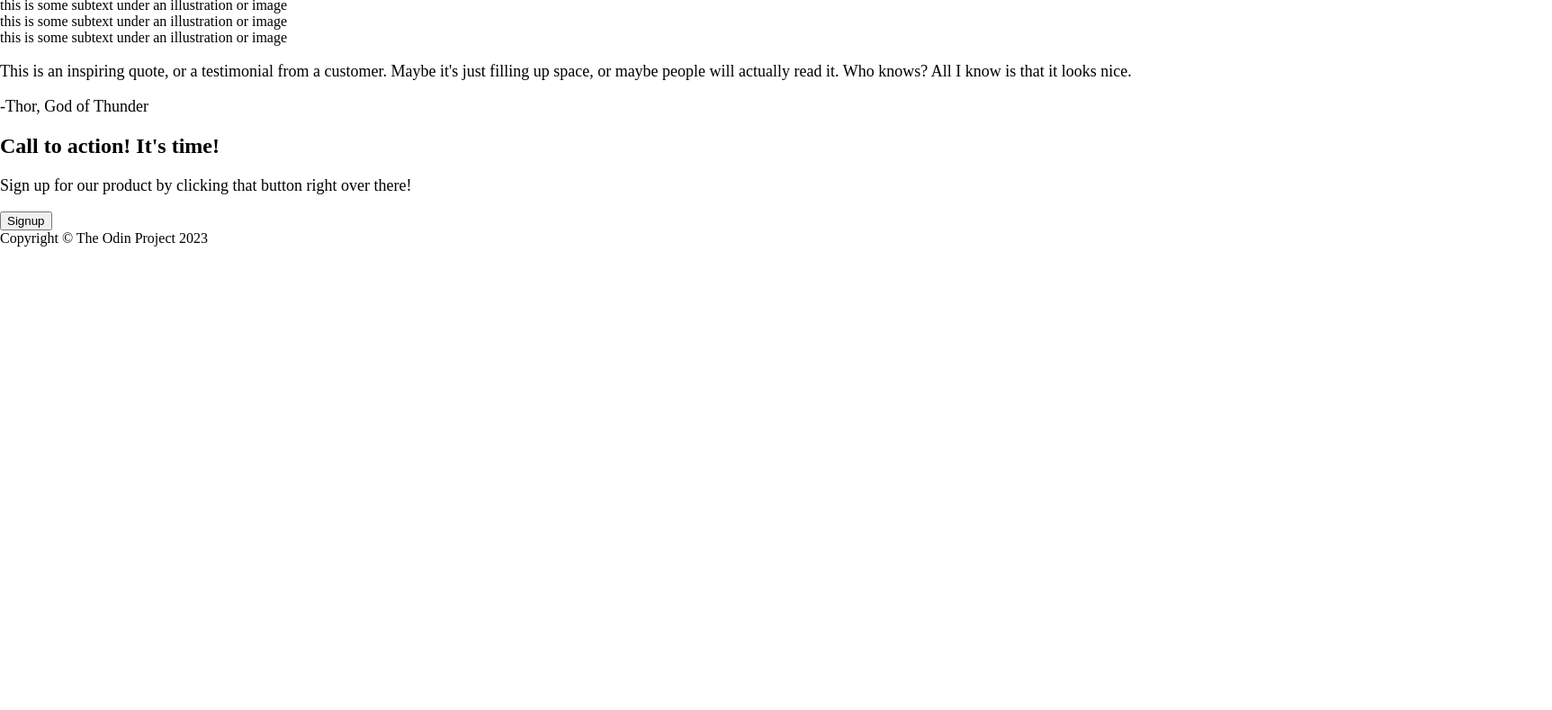
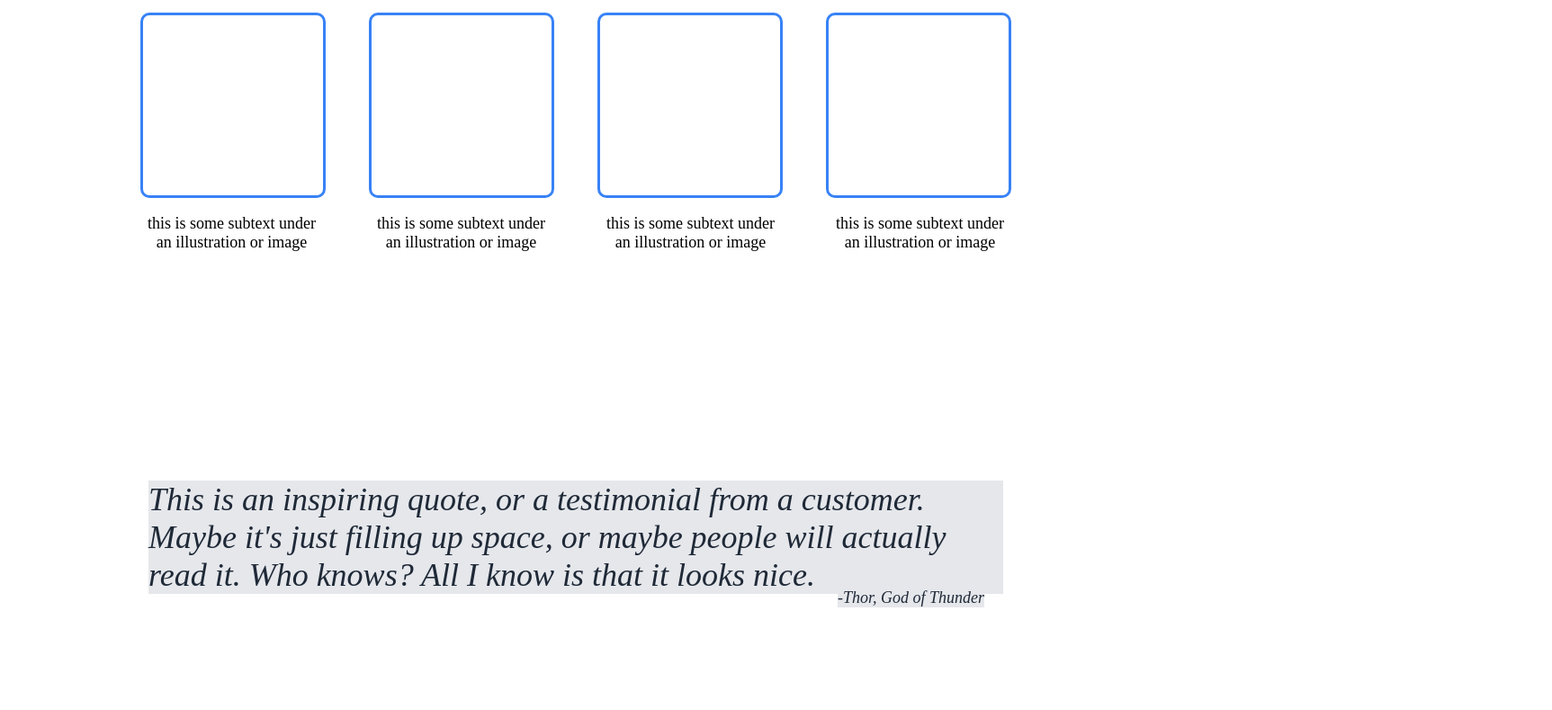
Before and after one commit to WilliamHill11/Landing-Page-, a plain HTML site: page index.html in a window 1280 px wide. Shown: the part 588-1377 px from the top of the page at 90% size, 1725 px wide, since content can reach past the window. Before the commit the page ends 862 px from the top, so only its background shows below. Drawn offline with Linux system fonts and the light colour scheme.

Commit message:
Added all CSS styling

```diff
--- a/index.html
+++ b/index.html
@@ -18,36 +18,45 @@
             </ul>
         </div>
         <div class="headerContent">
-            <h1>This website is awesome
+            <h1> This website is awesome
                 <p>This website has some subtext that goes here under the main title. It's a smaller font and the color is lower contrast</p>
-                <button>Sign up</button>
+                <button class="firstButton">Sign up</button>
             </h1>
             <img
                 src="https://www.cdc.gov/healthypets/images/pets/cute-dog-headshot.jpg?_=42445"
                 alt="picture"
-                width="450px"
-                height="250px"
+                width="600px"
+                height="225px"
                 >
         </div>
     </div>
     <div class="body">
+        <h2>Some random Information</h2>
         <div class="box1">
-            <h2>Some random Information</h2>
-            <div class="card">this is some subtext under an illustration or image</div>
-            <div class="card">this is some subtext under an illustration or image</div>
-            <div class="card">this is some subtext under an illustration or image</div>
-            <div class="card">this is some subtext under an illustration or image</div>
+            <div class="card"></div>
+            <div class="card"></div>
+            <div class="card"></div>
+            <div class="card"></div>
+        </div>
+        <div class="text">
+            <p style="width: 200px">this is some subtext under an illustration or image</p>
+            <p style="width: 200px">this is some subtext under an illustration or image</p>
+            <p style="width: 200px">this is some subtext under an illustration or image</p>
+            <p style="width: 200px">this is some subtext under an illustration or image</p>
         </div>
 
         <div class="box2">
-            <p>This is an inspiring quote, or a testimonial from a customer. Maybe it's just filling up space, or maybe people will actually read it. Who knows? All I know is that it looks nice.</p>
-            <p>-Thor, God of Thunder</p>
+            <p style="width: 950px; background-color: #e5e7eb; font-size: 36px;">This is an inspiring quote, or a testimonial from a customer. Maybe it's just filling up space, or maybe people will actually read it. Who knows? All I know is that it looks nice.</p>
+            <div class="quote">
+                <p style="background-color: #e5e7eb;">-Thor, God of Thunder</p>
+            </div>
         </div>
 
         <div class="box3">
-            <h2>Call to action! It's time!</h2>
-            <p>Sign up for our product by clicking that button right over there!</p>
-            <button>Signup</button>
+            <div class="borderBox" style="width: 1500px;">
+                <h3 style="margin-left: 200px;">Call to action! It's time!</h3>
+                <p" style="margin-left: 200px;">Sign up for our product by clicking that button right over there! <button class="secondButton" style="margin-left: 300px; margin-bottom: 20px;" >Signup</button></p>
+            </div>
         </div>
     </div>
 
--- a/style.css
+++ b/style.css
@@ -4,6 +4,7 @@ body {
 
 }
 
+/* header */
 .header {
     background-color: #1f2937;
     height: 500px;
@@ -20,6 +21,12 @@ body {
     color: #F9FAF8;
 }
 
+.headerContent {
+    display: flex;
+    color: white;
+    margin-top: 36px;
+}
+
 ul {
     font-size: 18px;
     list-style-type: none;
@@ -32,23 +39,112 @@ a {
     color:  #E5E7EB;
 }
 
-.headerContent {
-    display: flex;
-    color: white;
-    margin-top: 36px;
-}
-
 p {
     font-size: 18px;
     font-weight: normal;
 }
 
 img {
-    margin-left: 64px;
-
+    margin-left: 350px;
+    margin-top: 25px;
 }
 
 h1 {
     width: 500px;
     margin-left: 230px;
+    font-size: 48px;
+    font-weight: bold;
 }
+
+
+button {
+    background-color: #3882f6;
+    color: white;
+    border-radius: 5px;
+    font-size: large;
+    width: 100px;
+    height: 30px;
+    border: none;
+    font-weight: bold;
+}
+
+.firstButton {
+    position: absolute;
+}
+
+/* Body */
+    /* box1 */
+h2 {
+    font-size: 36px;
+    font-weight: bold;
+    color: #1f2937;
+    text-align: center;
+}
+
+.box1 {
+    display: flex;
+    justify-content: center;
+    gap: 48px;
+}
+
+.card {
+    width: 200px;
+    height: 200px;
+    border-radius: 10px;
+    border-style: solid;
+    border-color: #3882f6;
+}
+
+.text {
+    display: flex;
+    width: 100%;
+    text-align: center;
+    justify-content: center;
+    gap: 55px;
+}
+
+/* box2 */
+.box2 {
+    display: flex;
+    flex-direction: column;
+    align-items: center;
+    text-align: left;
+    font-size: 36px;
+    font-style: italic;
+    color: #1f2937;
+    margin-top: 200px;
+}
+
+.quote {
+    display: flex;
+    margin-left: 745px;
+    margin-top: -60px;
+}
+
+/* box3 */
+.borderBox {
+    background-color: #3882f6;
+    border-radius: 5px;
+    display: flex;
+    flex-direction: column;
+    justify-content: center;
+    margin-left: 225px;
+    margin-top: 150px;
+    margin-bottom: 100px;
+    color: white;
+}
+
+.secondButton {
+    text-align:center;
+    border: solid;
+}
+
+/* footer */
+.footer {
+    background-color: #1f2937;
+    height: 100px;
+    display: flex;
+    justify-content: center;
+    align-items: center;
+    color: white;
+}
```
